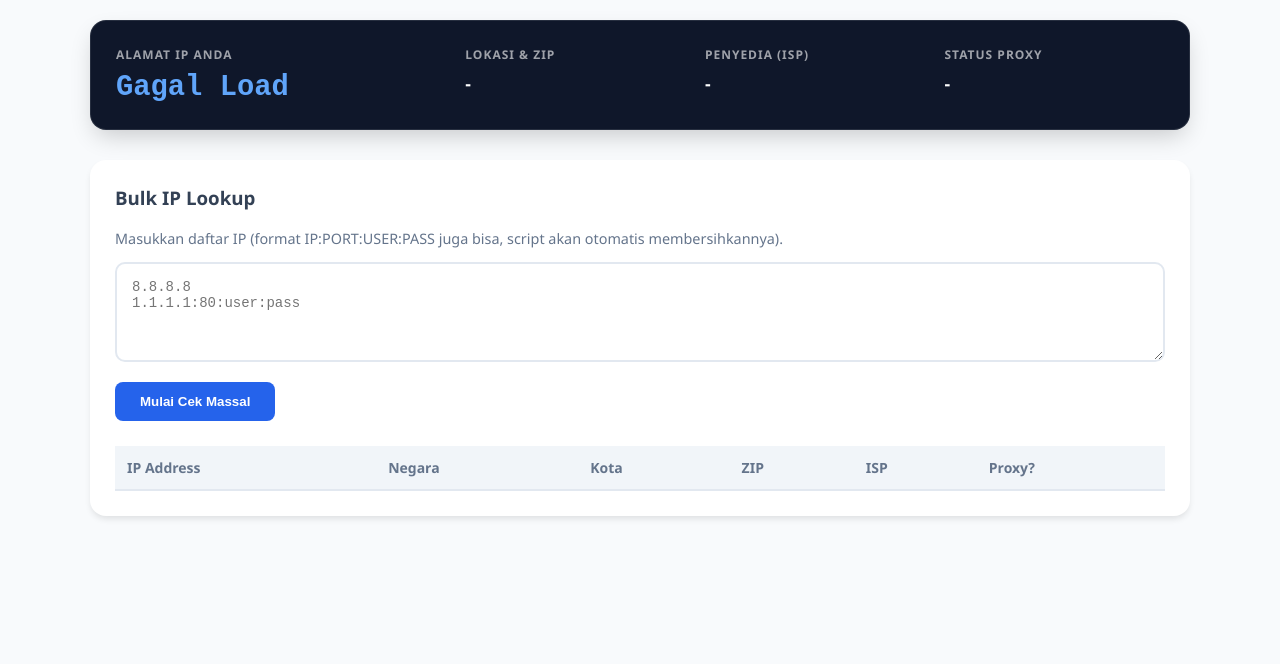
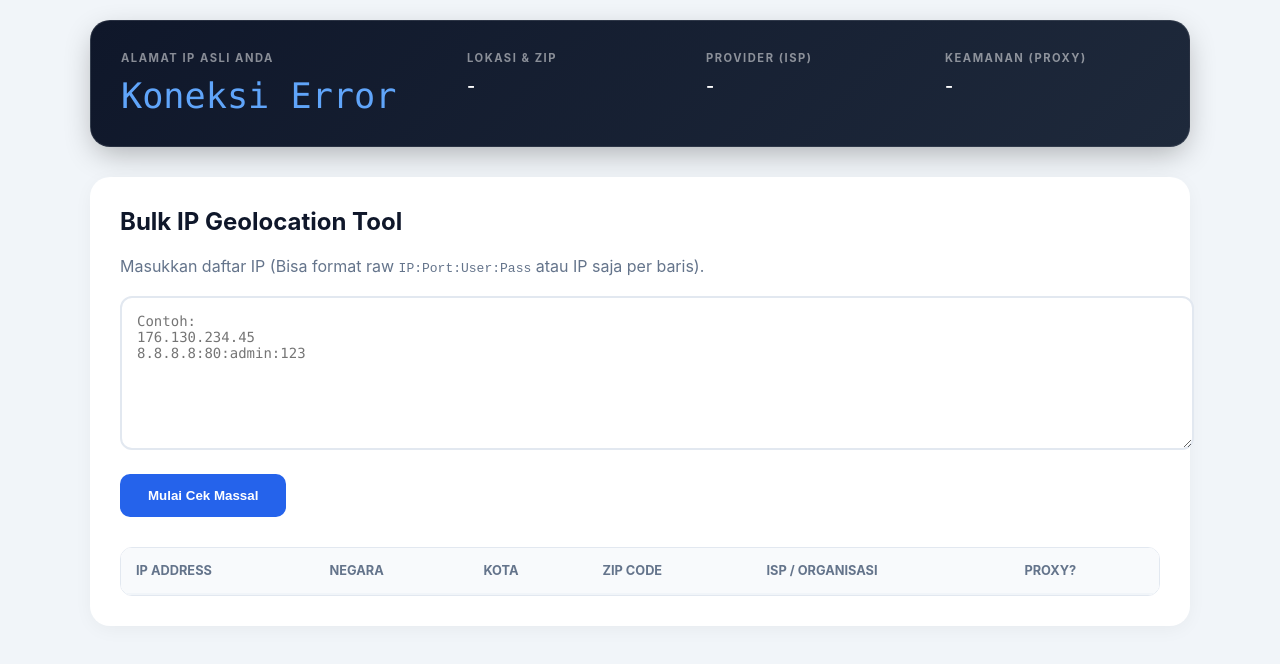
Before and after one commit to hendrisprta/ip-check, a plain HTML site: page index.html in a window 1280 px wide. Drawn offline with Linux system fonts and the light colour scheme; no server answers.

Commit message:
Update index.html

```diff
--- a/index.html
+++ b/index.html
@@ -3,207 +3,238 @@
 <head>
     <meta charset="UTF-8">
     <meta name="viewport" content="width=device-width, initial-scale=1.0">
-    <title>IP Tracker & Bulk Checker</title>
+    <title>IP Tracker & Bulk Checker - PRO</title>
     <style>
         :root {
             --primary: #2563eb;
             --dark: #0f172a;
             --success: #22c55e;
             --danger: #ef4444;
+            --gray: #64748b;
         }
 
         body {
-            font-family: 'Segoe UI', Roboto, Helvetica, Arial, sans-serif;
-            background-color: #f8fafc;
+            font-family: 'Inter', -apple-system, sans-serif;
+            background-color: #f1f5f9;
             margin: 0;
             padding: 20px;
-            color: #334155;
+            color: #1e293b;
         }
 
         .container { max-width: 1100px; margin: auto; }
 
-        /* HEADER: Info IP Saat Ini */
-        .header-status {
-            background: var(--dark);
+        /* HEADER: Status IP Perangkat Sekarang */
+        .header-ip {
+            background: linear-gradient(135deg, var(--dark) 0%, #1e293b 100%);
             color: white;
-            padding: 25px;
-            border-radius: 16px;
+            padding: 30px;
+            border-radius: 20px;
             display: grid;
             grid-template-columns: 1.5fr 1fr 1fr 1fr;
-            gap: 20px;
+            gap: 25px;
             margin-bottom: 30px;
-            box-shadow: 0 10px 25px -5px rgba(0,0,0,0.2);
+            box-shadow: 0 10px 30px -5px rgba(0,0,0,0.3);
             border: 1px solid rgba(255,255,255,0.1);
         }
 
-        .stat-group h4 { margin: 0 0 8px 0; font-size: 0.75rem; text-transform: uppercase; opacity: 0.6; letter-spacing: 1px; }
-        .stat-value { font-size: 1.1rem; font-weight: 600; word-break: break-all; }
-        .ip-large { font-size: 1.8rem; color: #60a5fa; font-family: 'Courier New', monospace; }
+        .stat-box h4 { margin: 0 0 10px 0; font-size: 0.7rem; text-transform: uppercase; opacity: 0.5; letter-spacing: 1.5px; }
+        .stat-value { font-size: 1.1rem; font-weight: 600; }
+        .ip-display { font-size: 2.2rem; color: #60a5fa; font-family: 'Monaco', monospace; margin-top: 5px; }
 
-        /* CARD: Bulk Checker */
-        .card {
+        /* CARD: Bulk Checker Area */
+        .main-card {
             background: white;
-            padding: 25px;
-            border-radius: 16px;
-            box-shadow: 0 4px 6px -1px rgba(0,0,0,0.1);
+            padding: 30px;
+            border-radius: 20px;
+            box-shadow: 0 4px 20px -2px rgba(0,0,0,0.05);
         }
+
+        h2 { margin-top: 0; color: var(--dark); font-size: 1.5rem; }
 
         textarea {
             width: 100%;
-            height: 100px;
+            height: 120px;
             padding: 15px;
             border: 2px solid #e2e8f0;
-            border-radius: 10px;
-            box-sizing: border-box;
-            font-family: monospace;
+            border-radius: 12px;
+            font-family: 'Consolas', monospace;
             font-size: 14px;
-            margin-bottom: 15px;
+            margin-bottom: 20px;
+            resize: vertical;
+            transition: border-color 0.3s;
         }
+        textarea:focus { outline: none; border-color: var(--primary); }
 
-        .btn-check {
+        .btn-action {
             background: var(--primary);
             color: white;
             border: none;
-            padding: 12px 25px;
-            border-radius: 8px;
-            font-weight: 600;
+            padding: 14px 28px;
+            border-radius: 10px;
+            font-weight: 700;
             cursor: pointer;
-            transition: 0.2s;
+            transition: all 0.3s;
+            display: inline-flex;
+            align-items: center;
+            gap: 10px;
         }
-        .btn-check:hover { background: #1d4ed8; }
-        .btn-check:disabled { opacity: 0.5; }
+        .btn-action:hover { background: #1d4ed8; transform: translateY(-1px); }
+        .btn-action:disabled { background: #cbd5e1; cursor: not-allowed; }
 
-        /* TABLE */
-        .table-wrapper { margin-top: 25px; overflow-x: auto; }
-        table { width: 100%; border-collapse: collapse; font-size: 14px; }
-        th { background: #f1f5f9; padding: 12px; text-align: left; color: #64748b; border-bottom: 2px solid #e2e8f0; }
-        td { padding: 12px; border-bottom: 1px solid #f1f5f9; }
+        /* TABEL HASIL */
+        .table-container { margin-top: 30px; overflow-x: auto; border-radius: 12px; border: 1px solid #e2e8f0; }
+        table { width: 100%; border-collapse: collapse; background: white; min-width: 800px; }
+        th { background: #f8fafc; padding: 15px; text-align: left; font-size: 0.8rem; text-transform: uppercase; color: var(--gray); border-bottom: 2px solid #f1f5f9; }
+        td { padding: 15px; border-bottom: 1px solid #f1f5f9; font-size: 0.9rem; }
 
-        .badge { padding: 4px 8px; border-radius: 5px; font-size: 11px; font-weight: 700; }
-        .badge-proxy { background: #fee2e2; color: #991b1b; }
-        .badge-clean { background: #dcfce7; color: #166534; }
+        .badge { padding: 5px 10px; border-radius: 6px; font-size: 0.75rem; font-weight: 800; }
+        .bg-safe { background: #dcfce7; color: #15803d; }
+        .bg-risk { background: #fee2e2; color: #b91c1c; }
+
+        #loading-text { color: var(--primary); font-weight: 600; font-size: 0.9rem; margin-left: 15px; display: none; }
     </style>
 </head>
 <body>
 
 <div class="container">
-    <div class="header-status">
-        <div class="stat-group">
-            <h4>Alamat IP Anda</h4>
-            <div id="my-ip" class="stat-value ip-large">Mendeteksi...</div>
+    <div class="header-ip">
+        <div class="stat-box">
+            <h4>Alamat IP Asli Anda</h4>
+            <div id="my-ip" class="ip-display">Mendeteksi...</div>
         </div>
-        <div class="stat-group">
+        <div class="stat-box">
             <h4>Lokasi & ZIP</h4>
             <div id="my-loc" class="stat-value">-</div>
         </div>
-        <div class="stat-group">
-            <h4>Penyedia (ISP)</h4>
+        <div class="stat-box">
+            <h4>Provider (ISP)</h4>
             <div id="my-isp" class="stat-value">-</div>
         </div>
-        <div class="stat-group">
-            <h4>Status Proxy</h4>
+        <div class="stat-box">
+            <h4>Keamanan (Proxy)</h4>
             <div id="my-proxy" class="stat-value">-</div>
         </div>
     </div>
 
-    <div class="card">
-        <h3 style="margin-top:0">Bulk IP Lookup</h3>
-        <p style="font-size: 0.9rem; color: #64748b;">Masukkan daftar IP (format IP:PORT:USER:PASS juga bisa, script akan otomatis membersihkannya).</p>
+    <div class="main-card">
+        <h2>Bulk IP Geolocation Tool</h2>
+        <p style="color: var(--gray); margin-bottom: 20px;">Masukkan daftar IP (Bisa format raw <code>IP:Port:User:Pass</code> atau IP saja per baris).</p>
 
-        <textarea id="ipInput" placeholder="8.8.8.8&#10;1.1.1.1:80:user:pass"></textarea>
+        <textarea id="ipInput" placeholder="Contoh:&#10;176.130.234.45&#10;8.8.8.8:80:admin:123"></textarea>
 
-        <div style="display: flex; align-items: center; gap: 15px;">
-            <button class="btn-check" id="btnRun" onclick="processBulk()">Mulai Cek Massal</button>
-            <span id="loader" style="display:none; font-size: 0.9rem; color: var(--primary);">⌛ Memproses...</span>
+        <div style="display: flex; align-items: center;">
+            <button class="btn-action" id="btnCheck" onclick="runBulkCheck()">
+                Mulai Cek Massal
+            </button>
+            <span id="loading-text">⌛ Menghubungi API...</span>
         </div>
 
-        <div class="table-wrapper">
+        <div class="table-container">
             <table>
                 <thead>
                     <tr>
                         <th>IP Address</th>
                         <th>Negara</th>
                         <th>Kota</th>
-                        <th>ZIP</th>
-                        <th>ISP</th>
+                        <th>ZIP Code</th>
+                        <th>ISP / Organisasi</th>
                         <th>Proxy?</th>
                     </tr>
                 </thead>
-                <tbody id="resultBody"></tbody>
+                <tbody id="resultBody">
+                    </tbody>
             </table>
         </div>
     </div>
 </div>
 
 <script>
-    // --- 1. OTOMATIS CEK IP SAAT INI (DI HEADER) ---
-    async function initHeader() {
+    /**
+     * 1. Deteksi IP Perangkat Secara Langsung (Header)
+     * Menggunakan Cache-Busting agar Vercel/Hosting tidak memberikan data lama.
+     */
+    async function detectMyIP() {
         try {
-            const response = await fetch('https://i.pn/json/');
+            // Gunakan timestamp untuk bypass server cache
+            const cacheBust = new Date().getTime();
+            const response = await fetch(`https://i.pn/json/?nocache=${cacheBust}`, {
+                cache: 'no-store',
+                headers: { 'Cache-Control': 'no-cache' }
+            });
             const data = await response.json();
 
             document.getElementById('my-ip').innerText = data.query;
-            document.getElementById('my-loc').innerText = `${data.city}, ${data.countryCode} (${data.zip})`;
-            document.getElementById('my-isp').innerText = data.isp || data.org;
+            document.getElementById('my-loc').innerText = `${data.city}, ${data.countryCode} (${data.zip || 'No Zip'})`;
+            document.getElementById('my-isp').innerText = data.isp || data.org || '-';
 
-            const proxyStatus = document.getElementById('my-proxy');
+            const proxyBox = document.getElementById('my-proxy');
             if (data.proxy) {
-                proxyStatus.innerHTML = '<span style="color:var(--danger)">TERDETEKSI (YES)</span>';
+                proxyBox.innerHTML = '<span style="color:var(--danger)">⚠️ YES (PROXIED)</span>';
             } else {
-                proxyStatus.innerHTML = '<span style="color:var(--success)">BERSIH (NO)</span>';
+                proxyBox.innerHTML = '<span style="color:var(--success)">✅ NO (CLEAN)</span>';
             }
-        } catch (err) {
-            document.getElementById('my-ip').innerText = "Gagal Load";
-            console.error("Gagal mengambil IP header:", err);
+        } catch (error) {
+            document.getElementById('my-ip').innerText = "Koneksi Error";
+            console.error("Header IP Error:", error);
         }
     }
 
-    // --- 2. FUNGSI CEK MASSAL ---
-    async function processBulk() {
+    /**
+     * 2. Proses Cek Banyak IP Sekaligus
+     */
+    async function runBulkCheck() {
         const input = document.getElementById('ipInput').value;
-        const btn = document.getElementById('btnRun');
-        const loader = document.getElementById('loader');
+        const btn = document.getElementById('btnCheck');
+        const loader = document.getElementById('loading-text');
         const tbody = document.getElementById('resultBody');
 
-        const lines = input.split('\n').filter(l => l.trim() !== "");
-        if (lines.length === 0) return alert("Input kosong!");
+        const lines = input.split('\n').filter(line => line.trim() !== "");
+        if (lines.length === 0) return alert("Masukkan minimal satu IP!");
 
+        // Reset UI
+        tbody.innerHTML = "";
         btn.disabled = true;
         loader.style.display = "inline";
-        tbody.innerHTML = "";
 
-        for (let line of lines) {
-            // Ambil IP saja (sebelum titik dua pertama)
-            const ip = line.split(':')[0].trim();
+        for (let i = 0; i < lines.length; i++) {
+            // Bersihkan baris (hanya ambil IP sebelum titik dua pertama)
+            const cleanIp = lines[i].split(':')[0].trim();
+            const ts = new Date().getTime();
 
             try {
-                const res = await fetch(`https://i.pn/json/${ip}?fields=query,status,country,city,zip,isp,proxy`);
+                // Request ke API dengan field zip disertakan
+                const res = await fetch(`https://i.pn/json/${cleanIp}?fields=query,status,country,city,zip,isp,proxy&t=${ts}`);
                 const d = await res.json();
 
                 const row = `
                     <tr>
-                        <td><b>${d.query}</b></td>
-                        <td>${d.country}</td>
-                        <td>${d.city}</td>
-                        <td><code>${d.zip}</code></td>
-                        <td>${d.isp}</td>
-                        <td><span class="badge ${d.proxy ? 'badge-proxy' : 'badge-clean'}">${d.proxy ? 'YES' : 'NO'}</span></td>
+                        <td><strong>${d.query || cleanIp}</strong></td>
+                        <td>${d.country || '-'}</td>
+                        <td>${d.city || '-'}</td>
+                        <td><code>${d.zip || '-'}</code></td>
+                        <td>${d.isp || '-'}</td>
+                        <td>
+                            <span class="badge ${d.proxy ? 'bg-risk' : 'bg-safe'}">
+                                ${d.proxy ? 'YES 🛡️' : 'NO'}
+                            </span>
+                        </td>
                     </tr>
                 `;
                 tbody.insertAdjacentHTML('beforeend', row);
-            } catch (e) {
-                tbody.insertAdjacentHTML('beforeend', `<tr><td colspan="6" style="color:red">Error: ${ip}</td></tr>`);
+            } catch (err) {
+                tbody.insertAdjacentHTML('beforeend', `<tr><td colspan="6" style="color:red">Gagal mengecek IP: ${cleanIp}</td></tr>`);
             }
-            // Jeda 200ms agar API tidak overload
-            await new Promise(r => setTimeout(r, 200));
+
+            // Jeda 200ms untuk menghindari rate limit API
+            await new Promise(resolve => setTimeout(resolve, 200));
         }
 
         btn.disabled = false;
         loader.style.display = "none";
     }
 
-    // Jalankan pengecekan header saat window dibuka
-    window.onload = initHeader;
+    // Jalankan deteksi IP perangkat otomatis saat halaman siap
+    document.addEventListener('DOMContentLoaded', detectMyIP);
 </script>
 
 </body>
```
